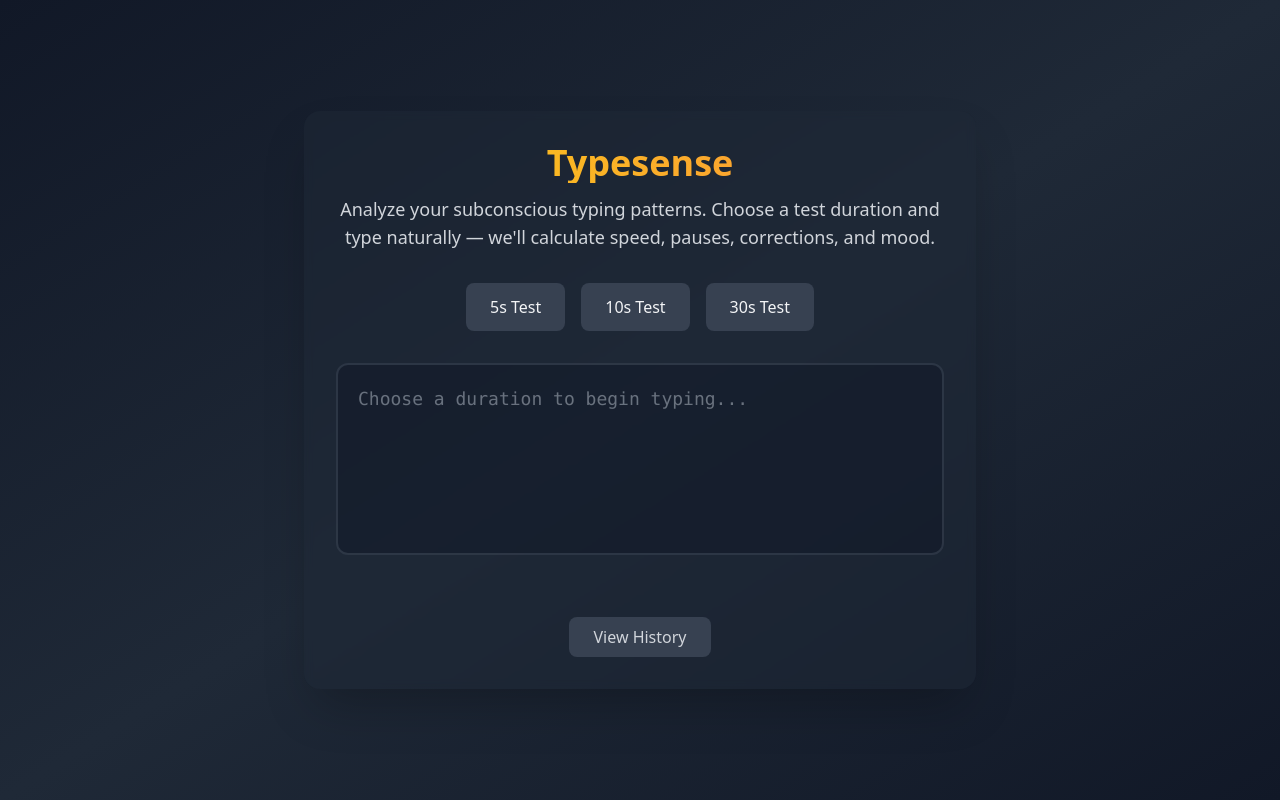
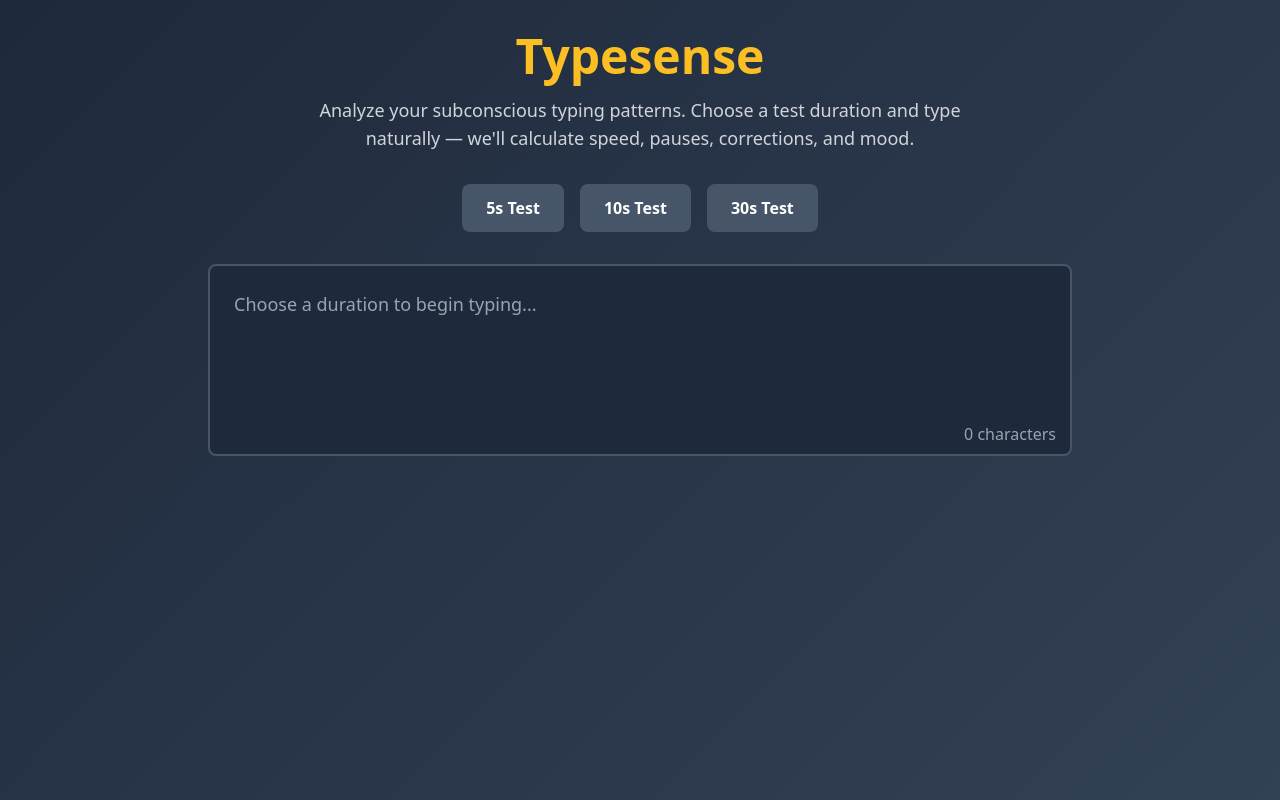
Before and after one commit to Sundarsk-Dev/typesense, a Flask app: page / in a window 1280 px wide. Run offline with Flask 3, Linux system fonts and the light colour scheme; some libraries are stand-ins or nearby versions.

Commit message:
Update index.html

```diff
--- a/typesense/typing-analyzer/templates/index.html
+++ b/typesense/typing-analyzer/templates/index.html
@@ -3,146 +3,309 @@
   <head>
     <meta charset="UTF-8" />
     <meta name="viewport" content="width=device-width, initial-scale=1.0" />
-    <meta
-      name="description"
-      content="Typesense - Analyze your typing patterns, speed, and mood through real-time keystroke analysis"
-    />
-    <title>Typesense — Advanced Typing Pattern Analyzer</title>
+    <title>Typesense - Typing Pattern Analyzer</title>
     <script src="https://cdn.tailwindcss.com"></script>
     <style>
-      /* Custom animations */
-      @keyframes pulse-glow {
-        0%,
-        100% {
-          box-shadow: 0 0 20px rgba(251, 191, 36, 0.3);
+      body {
+        background: linear-gradient(135deg, #1e293b 0%, #334155 100%);
       }
-        50% {
-          box-shadow: 0 0 30px rgba(251, 191, 36, 0.5);
+      .typing-area {
+        background: #1e293b;
+        border: 2px solid #475569;
+        transition: all 0.3s ease;
       }
+      .typing-area:focus {
+        border-color: #f59e0b;
+        box-shadow: 0 0 20px rgba(245, 158, 11, 0.2);
       }
-      .typing-active {
-        animation: pulse-glow 2s infinite;
+      .btn-primary {
+        background: #475569;
+        transition: all 0.3s ease;
+      }
+      .btn-primary:hover {
+        background: #64748b;
+      }
+      .btn-active {
+        background: #f59e0b !important;
       }
     </style>
   </head>
-  <body
-    class="bg-gradient-to-br from-gray-900 via-gray-800 to-gray-900 text-gray-100 flex items-center justify-center min-h-screen p-4"
-  >
-    <div
-      class="w-full max-w-2xl p-8 text-center bg-gray-800/50 backdrop-blur-sm rounded-2xl shadow-2xl"
-    >
+  <body class="min-h-screen text-white">
+    <div class="container mx-auto px-4 py-8 max-w-4xl">
       <!-- Header -->
-      <header>
-        <h1
-          class="text-4xl font-bold text-transparent bg-clip-text bg-gradient-to-r from-yellow-400 to-orange-400"
-        >
-          Typesense
-        </h1>
-        <p class="text-gray-300 mt-3 text-lg">
+      <div class="text-center mb-8">
+        <h1 class="text-5xl font-bold text-amber-400 mb-4">Typesense</h1>
+        <p class="text-gray-300 text-lg">
           Analyze your subconscious typing patterns. Choose a test duration and
-          type naturally — we'll calculate speed, pauses, corrections, and mood.
+          type<br />
+          naturally — we'll calculate speed, pauses, corrections, and mood.
         </p>
-      </header>
+      </div>
 
-      <!-- Duration Selector -->
-      <nav
-        class="mt-8 flex justify-center gap-4"
-        role="navigation"
-        aria-label="Test duration options"
-      >
+      <!-- Duration Buttons -->
+      <div class="flex justify-center gap-4 mb-8">
         <button
-          data-duration="5"
-          class="duration-btn px-6 py-3 bg-gray-700 rounded-lg hover:bg-gray-600 transition-all duration-200 hover:scale-105 focus:outline-none focus:ring-2 focus:ring-yellow-400 disabled:opacity-50 disabled:cursor-not-allowed"
-          aria-label="Start 5 second typing test"
+          onclick="startTest(5)"
+          class="duration-btn btn-primary px-6 py-3 rounded-lg font-semibold"
         >
           5s Test
         </button>
         <button
-          data-duration="10"
-          class="duration-btn px-6 py-3 bg-gray-700 rounded-lg hover:bg-gray-600 transition-all duration-200 hover:scale-105 focus:outline-none focus:ring-2 focus:ring-yellow-400 disabled:opacity-50 disabled:cursor-not-allowed"
-          aria-label="Start 10 second typing test"
+          onclick="startTest(10)"
+          class="duration-btn btn-primary px-6 py-3 rounded-lg font-semibold"
         >
           10s Test
         </button>
         <button
-          data-duration="30"
-          class="duration-btn px-6 py-3 bg-gray-700 rounded-lg hover:bg-gray-600 transition-all duration-200 hover:scale-105 focus:outline-none focus:ring-2 focus:ring-yellow-400 disabled:opacity-50 disabled:cursor-not-allowed"
-          aria-label="Start 30 second typing test"
+          onclick="startTest(30)"
+          class="duration-btn btn-primary px-6 py-3 rounded-lg font-semibold"
         >
           30s Test
         </button>
-      </nav>
+      </div>
 
-      <!-- Typing Box -->
-      <main class="mt-8">
+      <!-- Typing Area -->
       <div class="relative">
         <textarea
-            id="typingBox"
+          id="typingArea"
+          class="typing-area w-full h-48 p-6 rounded-lg text-lg outline-none resize-none"
+          placeholder="Choose a duration to begin typing..."
           disabled
-            class="w-full h-48 p-5 rounded-xl bg-gray-900/80 text-gray-100 border-2 border-gray-700 focus:border-yellow-400 focus:ring-2 focus:ring-yellow-400/50 outline-none resize-none transition-all duration-300 text-lg font-mono disabled:opacity-60"
-            placeholder="Choose a duration to begin typing..."
-            aria-label="Typing input area"
         ></textarea>
-          <div
-            id="characterCount"
-            class="absolute bottom-4 right-4 text-gray-500 text-sm hidden"
-          >
+        <div class="absolute bottom-4 right-4 text-gray-400">
           <span id="charCount">0</span> characters
         </div>
       </div>
 
-        <!-- Status Indicators -->
-        <div class="mt-6 flex justify-center items-center gap-8">
-          <div
-            id="timer"
-            class="text-2xl font-bold text-yellow-300"
-            role="timer"
-            aria-live="polite"
-          ></div>
-          <div id="liveStats" class="hidden text-sm text-gray-400 space-x-4">
+      <!-- Live Stats -->
+      <div id="liveStats" class="hidden mt-6 text-center">
+        <div class="grid grid-cols-3 gap-4">
+          <div class="bg-slate-700 p-4 rounded-lg">
+            <div class="text-3xl font-bold text-amber-400" id="liveWPM">0</div>
+            <div class="text-sm text-gray-400">WPM</div>
+          </div>
+          <div class="bg-slate-700 p-4 rounded-lg">
+            <div class="text-3xl font-bold text-amber-400" id="timer">0s</div>
+            <div class="text-sm text-gray-400">Time</div>
+          </div>
+          <div class="bg-slate-700 p-4 rounded-lg">
+            <div class="text-3xl font-bold text-amber-400" id="liveCorrections">
+              0
+            </div>
+            <div class="text-sm text-gray-400">Corrections</div>
+          </div>
+        </div>
+      </div>
+
+      <!-- Results -->
+      <div id="results" class="hidden mt-8 p-6 bg-slate-700 rounded-lg">
+        <h2 class="text-2xl font-bold text-red-400 mb-4">Time's up!</h2>
+        <div class="grid grid-cols-2 gap-4 mb-4">
+          <div>
+            <span class="text-gray-400">WPM:</span>
+            <span class="text-2xl font-bold text-amber-400 ml-2" id="finalWPM"
+              >0</span
+            >
+          </div>
+          <div>
+            <span class="text-gray-400">Corrections:</span>
             <span
-              >WPM:
-              <span id="liveWPM" class="text-yellow-400 font-bold"
+              class="text-2xl font-bold text-amber-400 ml-2"
+              id="finalCorrections"
               >0</span
-              ></span
-            >
-            <span
-              >Corrections:
-              <span id="liveBackspaces" class="text-orange-400 font-bold"
-                >0</span
-              ></span
             >
           </div>
         </div>
-
-        <!-- Result -->
-        <div
-          id="result"
-          class="mt-6 p-4 rounded-lg bg-gray-700/50 hidden transition-all duration-500"
-          role="alert"
+        <div class="mb-4">
+          <span class="text-gray-400">Mood:</span>
+          <span class="text-2xl font-bold text-green-400 ml-2" id="mood"
+            >Analyzing...</span
           >
-          <p class="text-xl font-semibold text-green-400"></p>
         </div>
-
-        <!-- Action Buttons -->
-        <div class="mt-8 flex justify-center gap-4">
+        <div class="mb-4">
+          <p class="text-gray-300" id="suggestion"></p>
+        </div>
+        <div class="flex gap-4">
+          <button
+            onclick="resetTest()"
+            class="btn-primary px-6 py-3 rounded-lg font-semibold"
+          >
+            Try Again
+          </button>
           <a
             href="/stats"
-            class="px-6 py-2 bg-gray-700 rounded-lg hover:bg-gray-600 transition-all duration-200 text-gray-300 hover:text-white"
+            class="btn-primary px-6 py-3 rounded-lg font-semibold inline-block text-center"
           >
             View History
           </a>
-          <button
-            id="resetBtn"
-            class="hidden px-6 py-2 bg-yellow-600 rounded-lg hover:bg-yellow-500 transition-all duration-200 text-gray-900 font-semibold"
-            aria-label="Reset typing test"
-          >
-            Try Again
-          </button>
         </div>
-      </main>
       </div>
 
-    <script src="/static/script.js" defer></script>
+      <!-- Error Message -->
+      <div
+        id="error"
+        class="hidden mt-4 p-4 bg-red-900/50 border border-red-500 rounded-lg text-red-300"
+      >
+        Failed to analyze typing pattern. Please try again.
+      </div>
+    </div>
+
+    <script>
+      let testDuration = 0;
+      let startTime = null;
+      let keystrokes = [];
+      let corrections = 0;
+      let timerInterval = null;
+      let isTestActive = false;
+
+      const typingArea = document.getElementById("typingArea");
+      const charCount = document.getElementById("charCount");
+      const liveStats = document.getElementById("liveStats");
+      const results = document.getElementById("results");
+      const error = document.getElementById("error");
+
+      function startTest(duration) {
+        testDuration = duration;
+        resetTest();
+
+        // Update UI
+        document.querySelectorAll(".duration-btn").forEach((btn) => {
+          btn.classList.remove("btn-active");
+        });
+        event.target.classList.add("btn-active");
+
+        typingArea.disabled = false;
+        typingArea.focus();
+        typingArea.placeholder = "Start typing...";
+
+        isTestActive = true;
+        liveStats.classList.remove("hidden");
+      }
+
+      function resetTest() {
+        // Clear everything
+        typingArea.value = "";
+        typingArea.disabled = true;
+        typingArea.placeholder = "Choose a duration to begin typing...";
+        charCount.textContent = "0";
+
+        startTime = null;
+        keystrokes = [];
+        corrections = 0;
+        isTestActive = false;
+
+        if (timerInterval) {
+          clearInterval(timerInterval);
+          timerInterval = null;
+        }
+
+        // Reset UI
+        liveStats.classList.add("hidden");
+        results.classList.add("hidden");
+        error.classList.add("hidden");
+
+        document.getElementById("liveWPM").textContent = "0";
+        document.getElementById("timer").textContent = "0s";
+        document.getElementById("liveCorrections").textContent = "0";
+
+        document.querySelectorAll(".duration-btn").forEach((btn) => {
+          btn.classList.remove("btn-active");
+        });
+      }
+
+      typingArea.addEventListener("input", function (e) {
+        if (!isTestActive) return;
+
+        // Start timer on first keystroke
+        if (!startTime && e.inputType !== "deleteContentBackward") {
+          startTime = Date.now();
+          startTimer();
+        }
+
+        // Update character count
+        charCount.textContent = e.target.value.length;
+
+        // Calculate live WPM
+        if (startTime) {
+          const elapsed = (Date.now() - startTime) / 1000;
+          const words = e.target.value
+            .split(/\s+/)
+            .filter((w) => w.length > 0).length;
+          const wpm = Math.round((words / elapsed) * 60);
+          document.getElementById("liveWPM").textContent = wpm || 0;
+        }
+      });
+
+      typingArea.addEventListener("keydown", function (e) {
+        if (!isTestActive || !startTime) return;
+
+        const keystroke = {
+          key: e.key,
+          timestamp: Date.now(),
+          type: e.key === "Backspace" ? "correction" : "normal",
+        };
+
+        keystrokes.push(keystroke);
+
+        if (e.key === "Backspace" || e.key === "Delete") {
+          corrections++;
+          document.getElementById("liveCorrections").textContent = corrections;
+        }
+      });
+
+      function startTimer() {
+        let elapsed = 0;
+
+        timerInterval = setInterval(() => {
+          elapsed = Math.floor((Date.now() - startTime) / 1000);
+          document.getElementById("timer").textContent = elapsed + "s";
+
+          if (elapsed >= testDuration) {
+            endTest();
+          }
+        }, 100);
+      }
+
+      function endTest() {
+        isTestActive = false;
+        typingArea.disabled = true;
+        clearInterval(timerInterval);
+
+        const duration = (Date.now() - startTime) / 1000;
+        const text = typingArea.value;
+
+        // Send data for analysis
+        fetch("/analyze", {
+          method: "POST",
+          headers: {
+            "Content-Type": "application/json",
+          },
+          body: JSON.stringify({
+            duration: duration,
+            keystrokes: keystrokes,
+            corrections: corrections,
+            text: text,
+          }),
+        })
+          .then((response) => response.json())
+          .then((data) => {
+            // Show results
+            document.getElementById("finalWPM").textContent = data.wpm;
+            document.getElementById("finalCorrections").textContent =
+              data.corrections;
+            document.getElementById("mood").textContent = data.mood;
+            document.getElementById("suggestion").textContent = data.suggestion;
+
+            results.classList.remove("hidden");
+            liveStats.classList.add("hidden");
+          })
+          .catch((err) => {
+            console.error("Error:", err);
+            error.classList.remove("hidden");
+            results.classList.add("hidden");
+            liveStats.classList.add("hidden");
+          });
+      }
+    </script>
   </body>
 </html>
```
Lines whose indentation alone changed are shown as unchanged.
